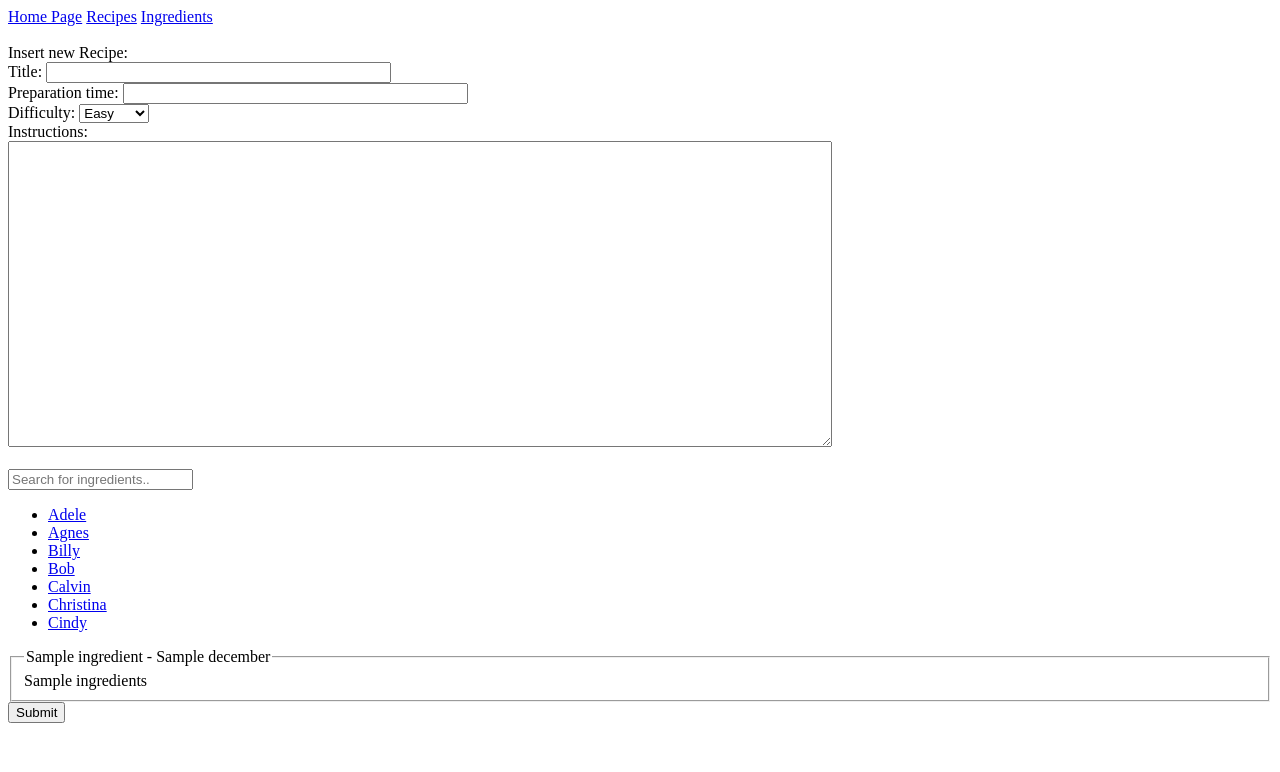
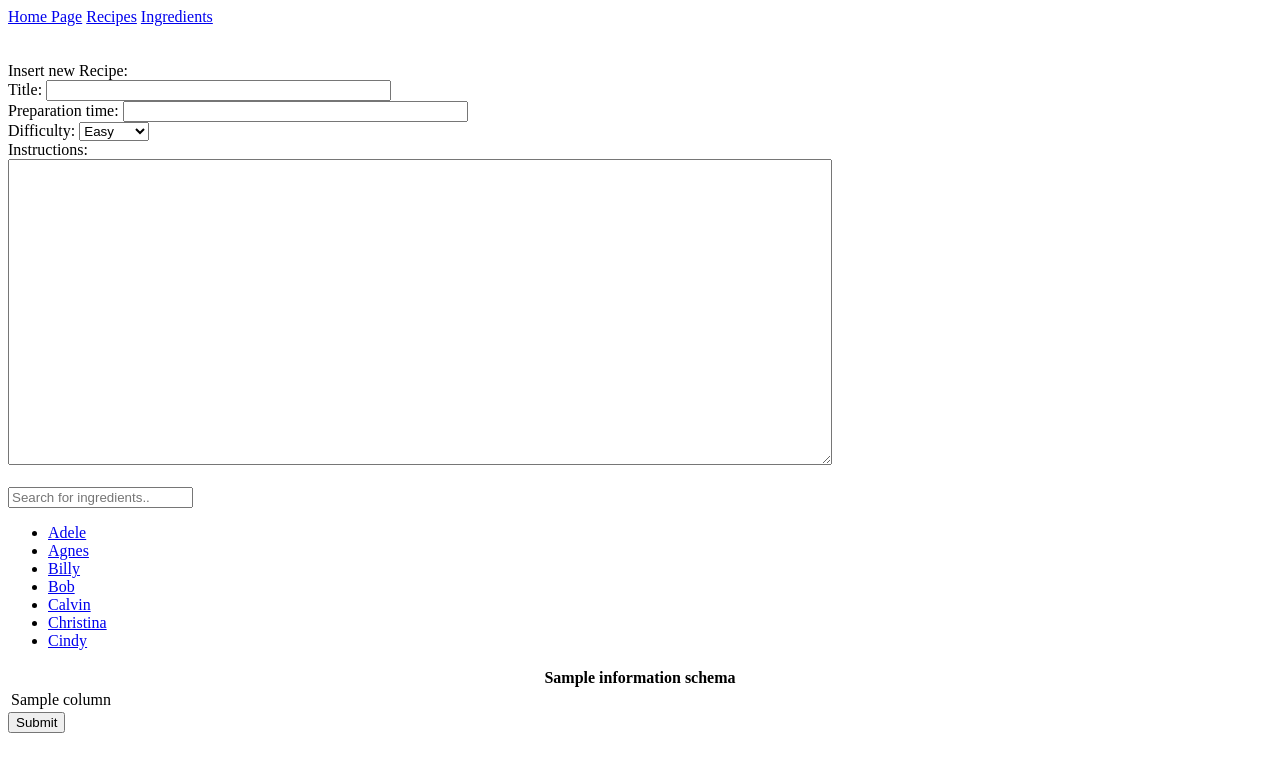
Before and after one commit to guillem1997/Projecte_FInal, a Django app: page /inserts_recipes in a window 1280 px wide. Shown: the top 772 px of the page. Run offline with Django 3.2, Linux system fonts and the light colour scheme; tables that the repository leaves empty hold one stand-in row (values such as "Sample post"); a database or web service that is not in the repository returns one stand-in record (values such as "Sample title"); some libraries are stand-ins or nearby versions.

Commit message:
30/11/2020

```diff
--- a/App/templates/inserts_recipes.html
+++ b/App/templates/inserts_recipes.html
@@ -19,14 +19,14 @@
                     li[i].style.display = "none";
                 }
             }
-}
     </script>
-
 </head>
 <body>
+    <div class='header'>
         <a href="{% url 'home' %}">         Home Page</a>
         <a href="{% url 'recipes' %}">      Recipes</a>
         <a href="{% url 'ingredients' %}">  Ingredients</a>
+    </div>
     <br><br>Insert new Recipe:
     <form id="Recipe" action="/new_recipe" method="POST" >
         {% csrf_token %}
@@ -54,12 +54,21 @@
         <li><a href="#">Christina</a></li>
         <li><a href="#">Cindy</a></li>
     </ul>
-    {% for name_ingredient in ingredients %}
-    <fieldset>
-        <legend>{{ name_ingredient.name_ingredient }} - {{ name_ingredient.december }}</legend>
-        {{ name_ingredient.ingredients }} <br>
-    </fieldset>
+    <table style="width:100%">
+        <tr>
+            {% for name in names %}
+                <th>{{name.0}}</th>
             {% endfor %}
+        </tr>
+        {% for ingredient in ingredients %}
+            <tr>
+                {%for column in ingredient %}
+                    <td>{{column}}</td>
+                {% endfor %}
+            </tr>
+        {% endfor %}
+
+    </table>
 
     <input form = "Recipe" type="submit">
 
--- a/App/views.py
+++ b/App/views.py
@@ -12,6 +12,7 @@ def home_page_view(request):
 
 def ingredients_view(request):
     return render(request, 'Ingredients.html')
+
 
 def recipes_view(request):
     return render(request, 'recipes.html')
@@ -76,11 +77,14 @@ def inserts_recipes(request):
     cursor.execute("SELECT * FROM ingredients;")
     result = cursor.fetchall()
     conn.commit()
+    cursor.execute("SELECT column_name FROM information_schema.columns WHERE table_name = 'ingredients';")
+    result2 = cursor.fetchall()
+    conn.commit()
     cursor.close()
     conn.close()
-    params = {'ingredients': result}
-    print(result)
+    params = {'ingredients': result, 'names': result2}
     return render(request, 'inserts_recipes.html', params)
+
 
 def new_recipe(request):
     conn = psycopg2.connect(dbname="Projecte_Final",
--- a/Projecte_Nutrició/urls.py
+++ b/Projecte_Nutrició/urls.py
@@ -24,5 +24,5 @@ urlpatterns = [
     path('new_ingredient',      views.new_ingredient,   name    =       'new_ingredient'),
     path('recipes',             views.recipes_view,     name    =       'recipes'),
     path('new_recipe',          views.new_recipe,       name    =       'new_recepy'),
-    path('inserts_recipes',     views.inserts_recipes,  name    =       'inserts.recipes')
+    path('inserts_recipes',     views.inserts_recipes,  name    =       'inserts_recipes'),
 ]
```
Also changed, not shown: App/templates/recipes.html (+6 -1 lines). Lines whose indentation alone changed are shown as unchanged.
